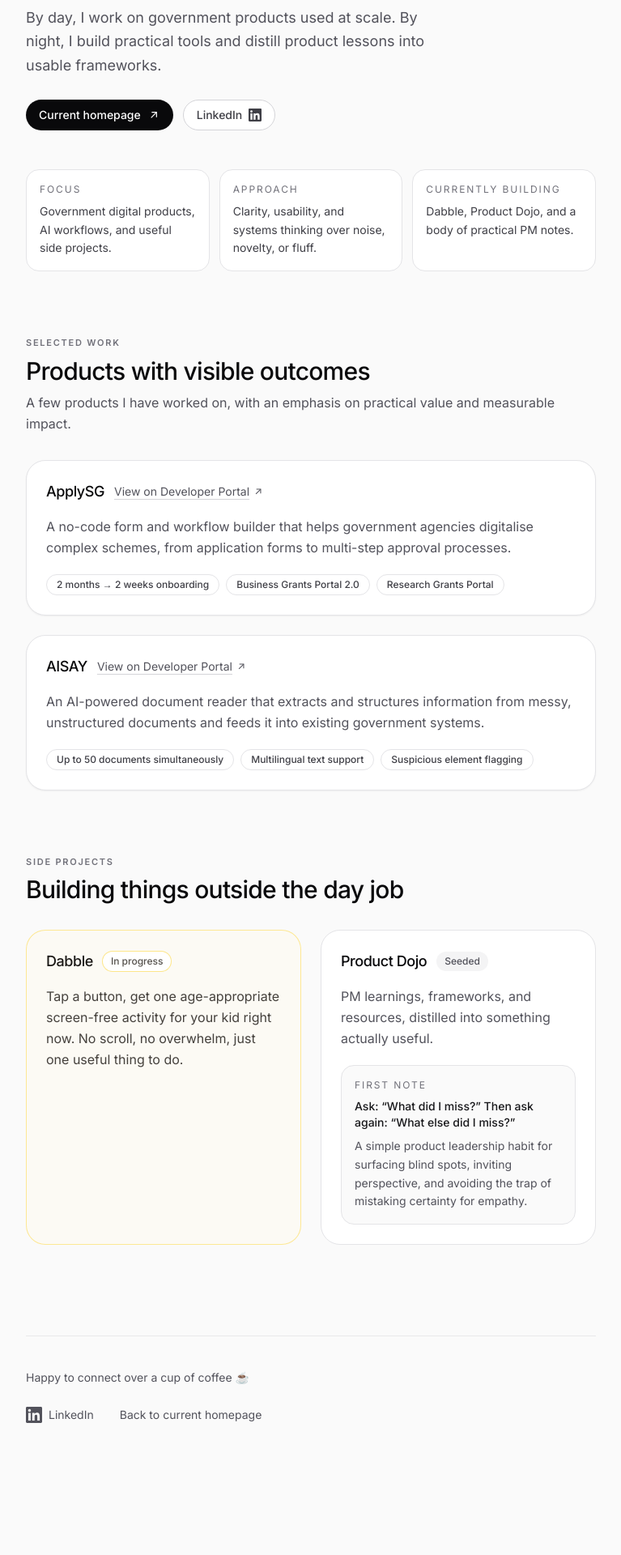
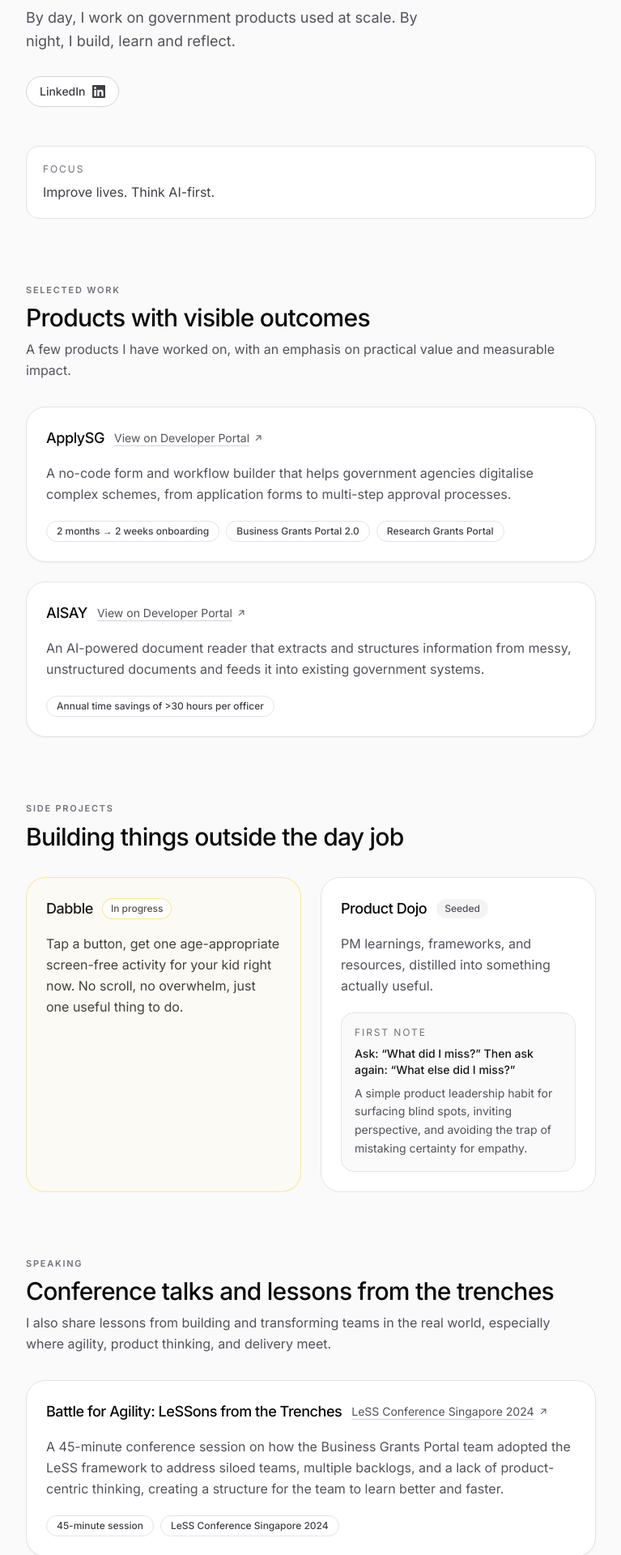
Before and after one commit to nicholaslispace/nicholasli, a Next.js app: page /draft in a window 1280 px wide. Shown: the part 420-2340 px from the top of the page at 81% size, without its empty margins (256-1023 px from the left). Before the commit the page ends 2273 px from the top, so only its background shows below. Built offline with nearby package versions, Linux system fonts and the light colour scheme.

Commit message:
Refine draft homepage based on feedback

```diff
--- a/app/draft/page.tsx
+++ b/app/draft/page.tsx
@@ -65,18 +65,11 @@
               Product manager building digital products that solve real-world problems.
             </p>
             <p className="max-w-2xl text-base leading-relaxed text-zinc-600 sm:text-lg sm:leading-relaxed">
-              By day, I work on government products used at scale. By night, I build practical tools
-              and distill product lessons into usable frameworks.
+              By day, I work on government products used at scale. By night, I build, learn and
+              reflect.
             </p>
           </div>
           <div className="flex flex-wrap gap-3 pt-1">
-            <Link
-              href="/"
-              className="inline-flex items-center gap-2 rounded-full bg-zinc-950 px-4 py-2 text-sm font-medium text-white transition hover:bg-zinc-800"
-            >
-              Current homepage
-              <ArrowUpRightIcon className="h-4 w-4" />
-            </Link>
             <a
               href={LINKEDIN}
               target="_blank"
@@ -95,18 +88,10 @@
         />
       </header>
 
-      <section className="mt-12 grid gap-3 sm:grid-cols-3">
-        <div className="rounded-2xl border border-zinc-200 bg-white p-4">
+      <section className="mt-12">
+        <div className="rounded-2xl border border-zinc-200 bg-white p-4 sm:p-5">
           <p className="text-xs uppercase tracking-[0.16em] text-zinc-500">Focus</p>
-          <p className="mt-2 text-sm leading-relaxed text-zinc-700">Government digital products, AI workflows, and useful side projects.</p>
-        </div>
-        <div className="rounded-2xl border border-zinc-200 bg-white p-4">
-          <p className="text-xs uppercase tracking-[0.16em] text-zinc-500">Approach</p>
-          <p className="mt-2 text-sm leading-relaxed text-zinc-700">Clarity, usability, and systems thinking over noise, novelty, or fluff.</p>
-        </div>
-        <div className="rounded-2xl border border-zinc-200 bg-white p-4">
-          <p className="text-xs uppercase tracking-[0.16em] text-zinc-500">Currently building</p>
-          <p className="mt-2 text-sm leading-relaxed text-zinc-700">Dabble, Product Dojo, and a body of practical PM notes.</p>
+          <p className="mt-2 text-sm leading-relaxed text-zinc-700 sm:text-base">Improve lives. Think AI-first.</p>
         </div>
       </section>
 
@@ -162,9 +147,7 @@
               unstructured documents and feeds it into existing government systems.
             </p>
             <div className="mt-5 flex flex-wrap gap-2">
-              <MetricPill>Up to 50 documents simultaneously</MetricPill>
-              <MetricPill>Multilingual text support</MetricPill>
-              <MetricPill>Suspicious element flagging</MetricPill>
+              <MetricPill>Annual time savings of &gt;30 hours per officer</MetricPill>
             </div>
           </article>
         </div>
@@ -214,6 +197,43 @@
         </div>
       </section>
 
+      <section className="mt-16 space-y-8 sm:mt-20">
+        <div className="space-y-2">
+          <SectionLabel>Speaking</SectionLabel>
+          <h2 className="text-2xl font-medium tracking-tight text-zinc-950 sm:text-3xl">Conference talks and lessons from the trenches</h2>
+          <p className="max-w-2xl text-sm leading-relaxed text-zinc-600 sm:text-base sm:leading-relaxed">
+            I also share lessons from building and transforming teams in the real world, especially
+            where agility, product thinking, and delivery meet.
+          </p>
+        </div>
+
+        <article className="rounded-3xl border border-zinc-200 bg-white p-6 shadow-sm shadow-zinc-950/5">
+          <div className="flex flex-wrap items-center gap-3">
+            <h3 className="text-lg font-medium tracking-tight text-zinc-950">
+              Battle for Agility: LeSSons from the Trenches
+            </h3>
+            <a
+              href="https://less.works/conferenza/sessions/2024-less-conference-singapore-battle-for-agility-lessons-from-the-trenches-397"
+              target="_blank"
+              rel="noopener noreferrer"
+              className="inline-flex items-center gap-1 text-sm text-zinc-600 underline decoration-zinc-300 underline-offset-4 hover:text-zinc-900 hover:decoration-zinc-400"
+            >
+              LeSS Conference Singapore 2024
+              <ArrowUpRightIcon className="h-3.5 w-3.5" />
+            </a>
+          </div>
+          <p className="mt-4 text-sm leading-relaxed text-zinc-600 sm:text-base sm:leading-relaxed">
+            A 45-minute conference session on how the Business Grants Portal team adopted the LeSS
+            framework to address siloed teams, multiple backlogs, and a lack of product-centric
+            thinking, creating a structure for the team to learn better and faster.
+          </p>
+          <div className="mt-5 flex flex-wrap gap-2">
+            <MetricPill>45-minute session</MetricPill>
+            <MetricPill>LeSS Conference Singapore 2024</MetricPill>
+          </div>
+        </article>
+      </section>
+
       <footer className="mt-24 border-t border-zinc-200/80 pt-10 sm:mt-28">
         <p className="mb-6 text-sm leading-relaxed text-zinc-600">
           Happy to connect over a cup of coffee ☕
```
